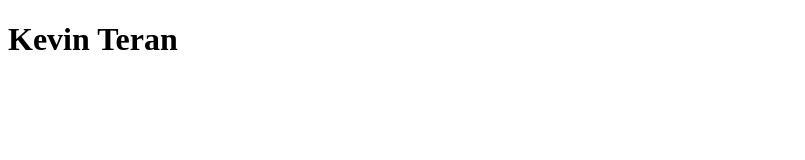
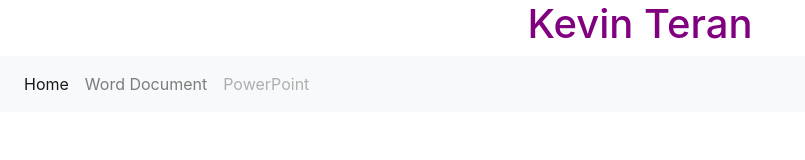
Before and after one commit to kevinteran07/ENGL3342.github.io, a plain HTML site: page index.html in a window 1280 px wide. Shown: the whole page, without its empty margins (0-805 px from the left). Drawn offline with nearby package versions, Linux system fonts and the light colour scheme.

Commit message:
Added code to the files

```diff
--- a/index.html
+++ b/index.html
@@ -2,9 +2,30 @@
 <html>
 <head>
 	<title>Border Wall and the economy</title>
+	<link rel="stylesheet" href="styles.css">
 </head>
 <body>
 <h1>Kevin Teran</h1>
 
+<nav class="navbar navbar-expand-lg navbar-light bg-light">
+	<div class="collapse navbar-collapse" id="navbarNav">
+	  <ul class="navbar-nav">
+		<li class="nav-item active">
+		  <a class="nav-link" href="#">Home <span class="sr-only">(current)</span></a>
+		</li>
+		<li class="nav-item">
+		  <a class="nav-link" href="#">Word Document</a>
+		</li>
+		<li class="nav-item">
+		  <a class="nav-link disabled" href="#">PowerPoint</a>
+		</li>
+	  </ul>
+	</div>
+  </nav>
+
+  <link rel="stylesheet" href="https://stackpath.bootstrapcdn.com/bootstrap/4.3.1/css/bootstrap.min.css" integrity="sha384-ggOyR0iXCbMQv3Xipma34MD+dH/1fQ784/j6cY/iJTQUOhcWr7x9JvoRxT2MZw1T" crossorigin="anonymous">
+  <script src="https://code.jquery.com/jquery-3.3.1.slim.min.js" integrity="sha384-q8i/X+965DzO0rT7abK41JStQIAqVgRVzpbzo5smXKp4YfRvH+8abtTE1Pi6jizo" crossorigin="anonymous"></script>
+<script src="https://cdnjs.cloudflare.com/ajax/libs/popper.js/1.14.7/umd/popper.min.js" integrity="sha384-UO2eT0CpHqdSJQ6hJty5KVphtPhzWj9WO1clHTMGa3JDZwrnQq4sF86dIHNDz0W1" crossorigin="anonymous"></script>
+<script src="https://stackpath.bootstrapcdn.com/bootstrap/4.3.1/js/bootstrap.min.js" integrity="sha384-JjSmVgyd0p3pXB1rRibZUAYoIIy6OrQ6VrjIEaFf/nJGzIxFDsf4x0xIM+B07jRM" crossorigin="anonymous"></script>
 </body>
 </html>
--- a/styles.css
+++ b/styles.css
@@ -0,0 +1,4 @@
+h1 {
+    text-align: center;
+    color: purple;
+}
```
